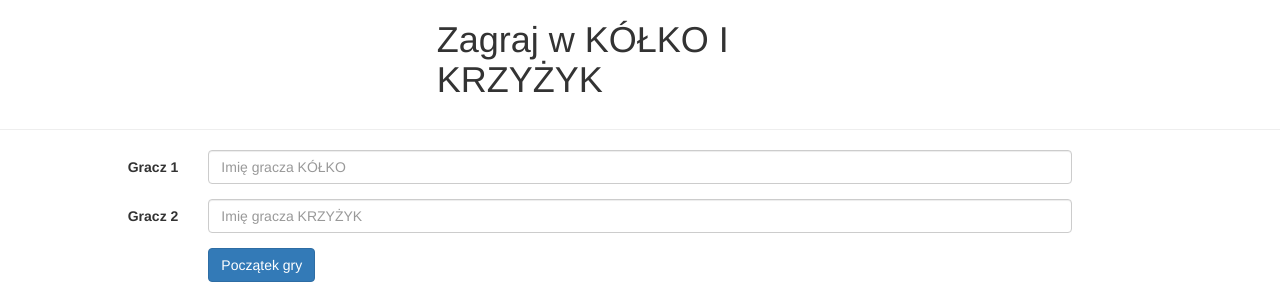
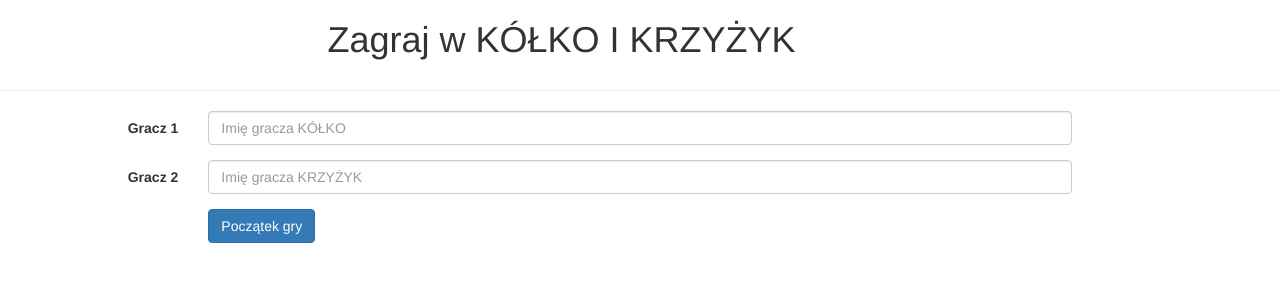
Before and after one commit to aklekotka2/kolko-i-krzyzyk, a plain HTML site: page index1.html in a window 1280 px wide. Shown: the top 294 px of the page. Drawn offline with nearby package versions, Linux system fonts and the light colour scheme.

Commit message:
20150607

```diff
--- a/index1.html
+++ b/index1.html
@@ -9,13 +9,13 @@
 </head>
   <body>
   <div class="row">
-  <div class="col-md-4"></div>
-  <div class="col-md-4">
+  <div class="col-md-3"></div>
+  <div class="col-md-6">
 
   <h1> Zagraj w KÓŁKO I KRZYŻYK</h1>
   </div>
 
-  <div class="col-md-4"></div>
+  <div class="col-md-3"></div>
   </div>
   <hr>
   <div class="row">
```
